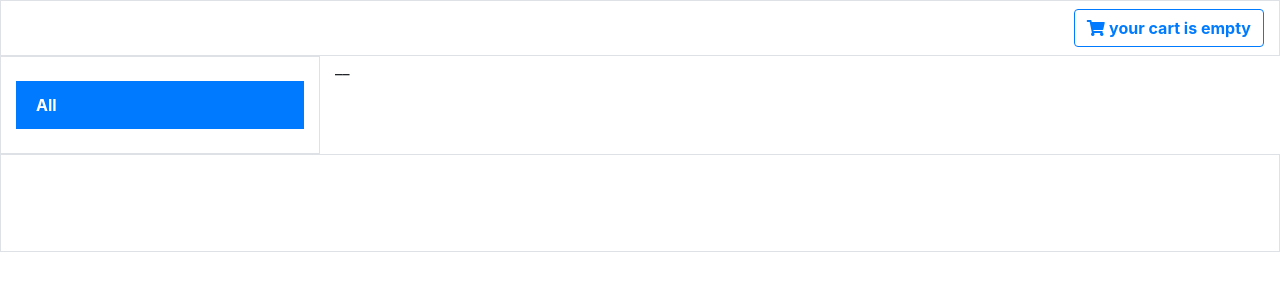
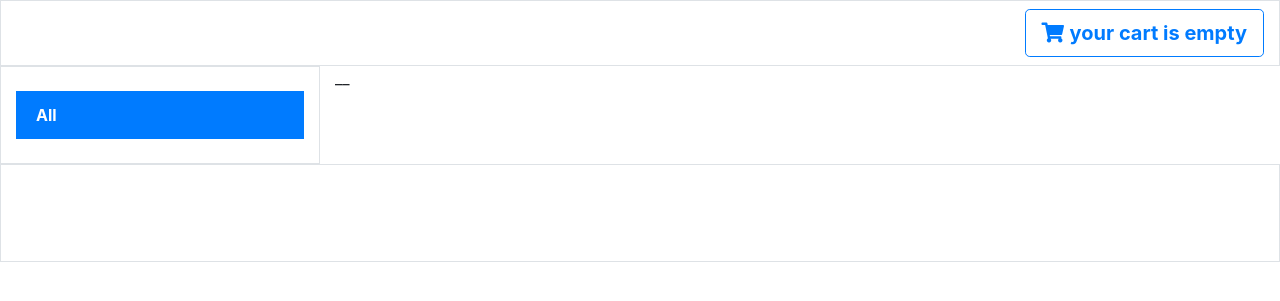
Before and after one commit to kavehkm/Bookshelf, a Django app: page / in a window 1280 px wide. Shown: the part 98-399 px from the top of the page. Run offline with Django 3.2, Linux system fonts and the light colour scheme; data that the repository does not hold is empty; some libraries are stand-ins or nearby versions.

Commit message:
some improvements in templates

```diff
--- a/myshop/templates/base.html
+++ b/myshop/templates/base.html
@@ -26,7 +26,7 @@
             <!-- cart : start -->
             <div class="row cart border py-2">
                 <div class="col-lg-12 text-right">
-                    <a href="{% url 'cart_detail' %}" class="btn btn-outline-primary">
+                    <a href="{% url 'cart_detail' %}" class="btn btn-outline-primary btn-lg">
                         <i class="fas fa-shopping-cart"></i>
                         {% if cart|length %}
                         {{ cart|length }} items,
--- a/myshop/templates/shop/book_detail.html
+++ b/myshop/templates/shop/book_detail.html
@@ -30,7 +30,7 @@ Book : {{ book.title | title }}
         </div>
         <div class="col-lg-12 mt-2">
             <span class="book-detail-q">Description:</span>
-            <p class="text-justify book-detail-a">{{ book.description }}</p>
+            <p class="book-detail-a">{{ book.description }}</p>
         </div>
         <div class="col-lg-12">
             <form action="{% url 'cart_add' book.id %}" method="POST">
```
